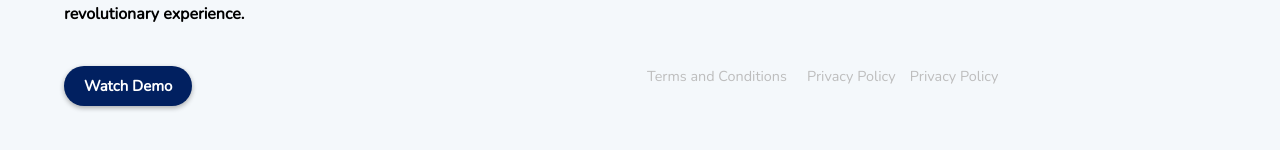
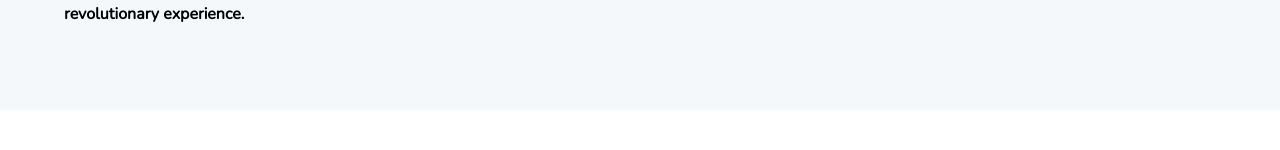
Before and after one commit to BlueSpaceLabs/bluwyre-product-page, a plain HTML site: page index.html in a window 1280 px wide. Shown: the part 3356-3506 px from the top of the page. After the commit the page ends 3466 px from the top, so only its background shows below. Drawn offline with nearby package versions, Linux system fonts and the light colour scheme.

Commit message:
[text changes]

```diff
--- a/index.html
+++ b/index.html
@@ -430,7 +430,7 @@
         <img src="./assets/logo.png" alt="">
         <h4>We're building chatbots that learn from the frontline of your business. We've changed the way bots are built
           and trained, for a revolutionary experience.</h4>
-        <button class="secondary" style="margin-top: 20px;">Watch Demo</button>
+        <!-- <button class="secondary" style="margin-top: 20px;">Watch Demo</button> -->
       </div>
       <div class="links">
 
@@ -452,11 +452,11 @@
           <a href="">Lorem Ipsum</a>
           <a href="">Lorem Ipsum</a>
         </div>
-        <div class="main-links">
+        <!-- <div class="main-links">
           <a href="">Terms and Conditions<a>
               <a href="">Privacy Policy</a>
               <a href="">Privacy Policy</a>
-        </div>
+        </div> -->
       </div>
     </div>
   </footer>
```
